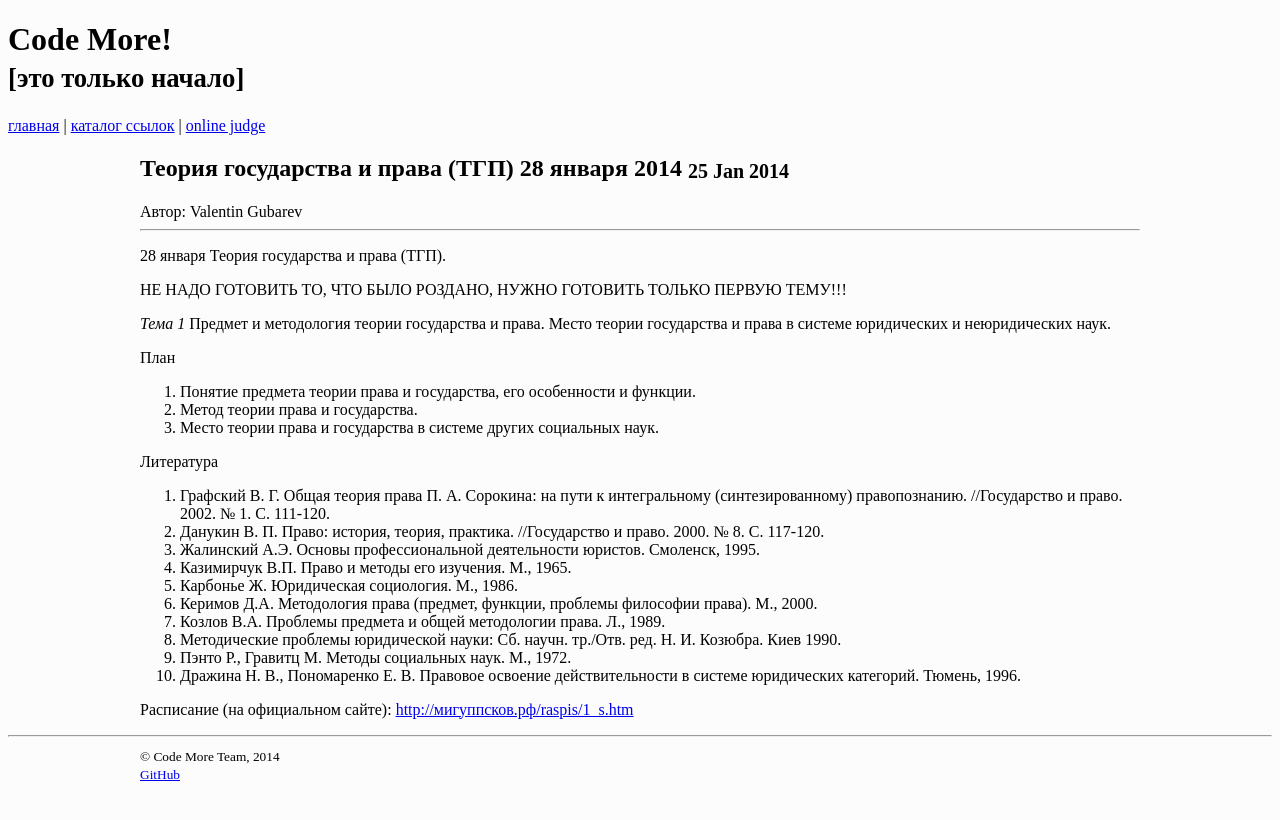
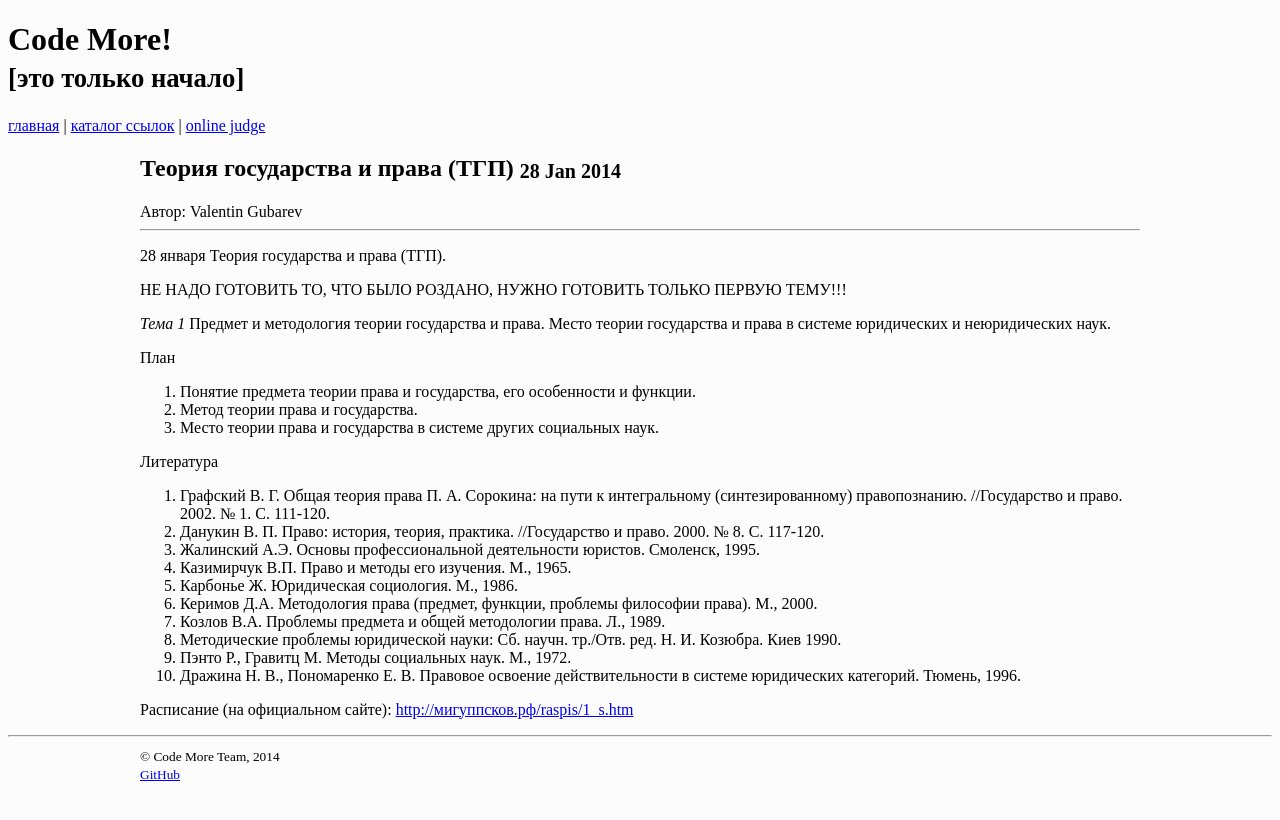
Before and after one commit to codemore-ru/codemore-ru.github.io, a Jekyll site: the page built from 332/index.md, in a window 1280 px wide. Shown: the top 820 px of the page. Built offline with Jekyll 4.4.1, drawn with Linux system fonts in a browser that asks for light colours.

Commit message:
332 fix (5)

```diff
--- a/332/index.md
+++ b/332/index.md
@@ -1,8 +1,8 @@
 ---
 layout: post
-title: Теория государства и права (ТГП) 28 января 2014
+title: Теория государства и права (ТГП)
 author: Valentin Gubarev
-date: '2014-01-25'
+date: '2014-01-28'
 ---
 
 28 января Теория государства и права (ТГП).
```
